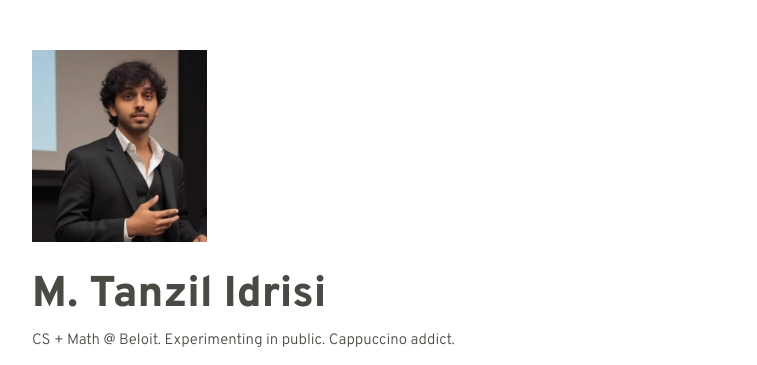
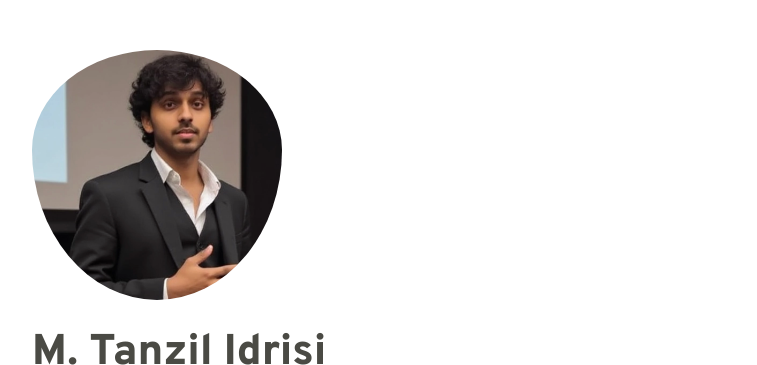
Before and after one commit to tanzil7890/tanzil7890.github.io, a plain HTML site: page index.html in a window 1280 px wide. Shown: the top 365 px of the page, without its empty margins (258-1015 px from the left). Drawn offline with Linux system fonts and the light colour scheme; a web font is replaced by a local one.

Commit message:
New version1

```diff
--- a/css/style.css
+++ b/css/style.css
@@ -43,10 +43,7 @@ body {
     padding-top: 20px;
     font-weight: 700;
 }
-#profile {
-    width: 25%;
-    padding-top: 50px;
-}
+
 
 .header-left {
     float: left;
--- a/index.html
+++ b/index.html
@@ -78,7 +78,7 @@
     <div class="container">
 
 
-        <img src="image3.png" style="width: 25%; padding-top: 50px;" id="profile">
+        <img src="image3.png" style="width: 250px; height: 250px; padding-top: 50px; border-radius: 50%; object-fit: cover;" id="profile">
         <!-- <img src="image3.png" id="profile"> -->
 
 
```
